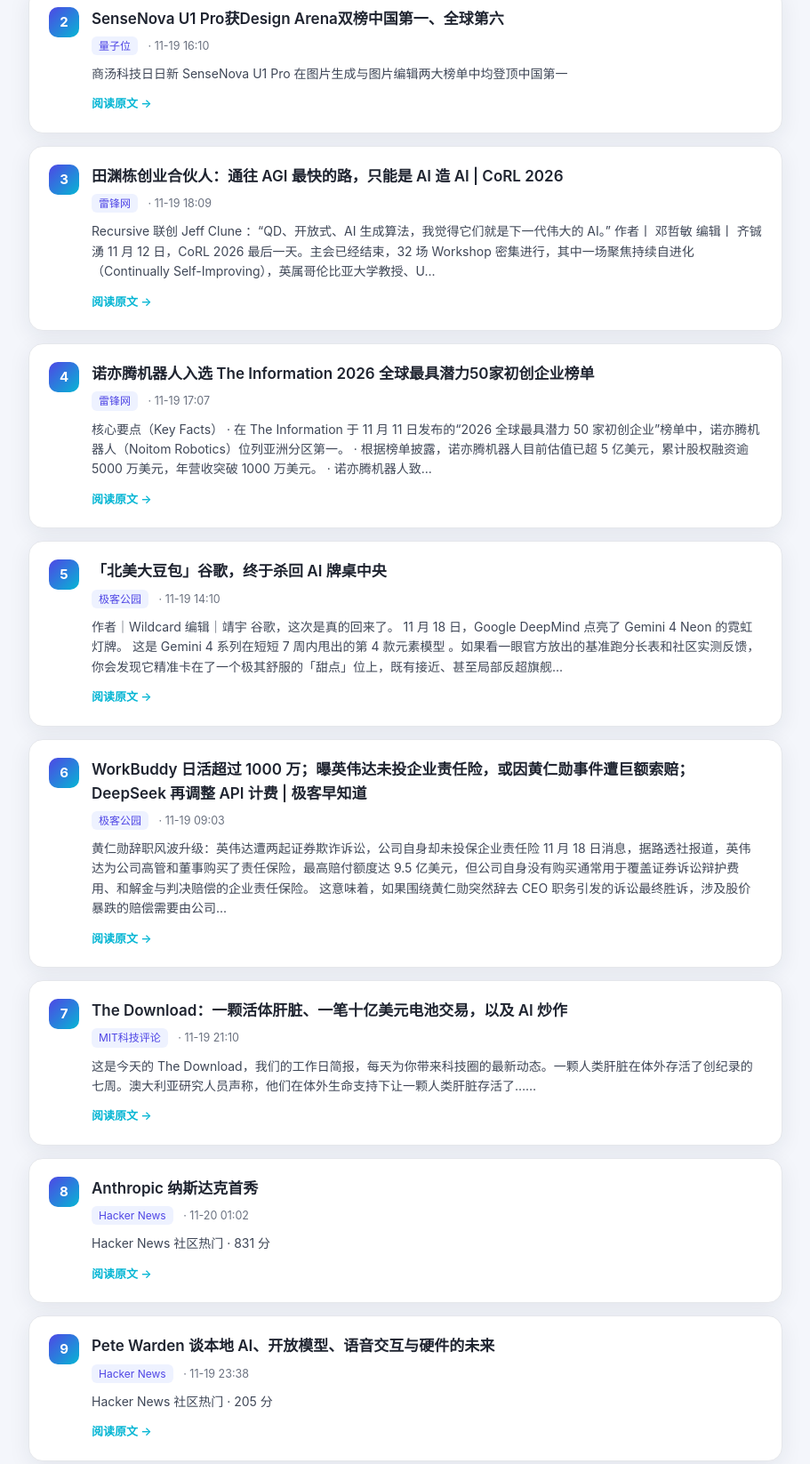
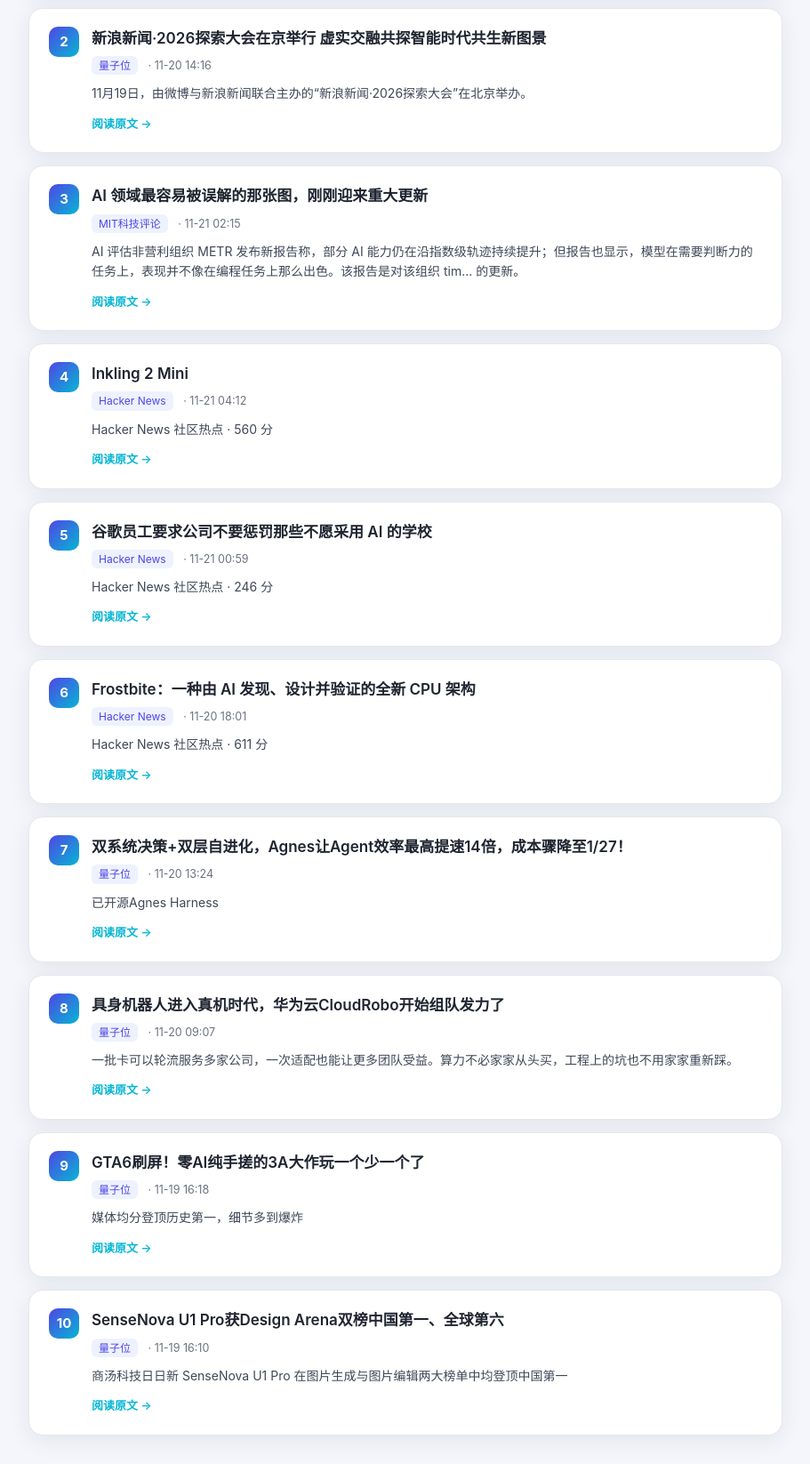
Before and after one commit to yangxe050102/hermes-ai-news, a plain HTML site: page docs/index.html in a window 1280 px wide. Shown: the part 557-2203 px from the top of the page at 89% size, without its empty margins (184-1095 px from the left). Drawn offline with Linux system fonts and the light colour scheme.

Commit message:
Daily AI news briefing 2026-11-21

```diff
--- a/docs/index.html
+++ b/docs/index.html
@@ -4,7 +4,7 @@
 <meta charset="utf-8">
 <meta name="viewport" content="width=device-width, initial-scale=1">
 <meta name="color-scheme" content="light">
-<title>AI 热点日报 · 2026-11-20</title>
+<title>AI 热点日报 · 2026-11-21</title>
 <style>
 :root {
   --bg: #f4f6fb;
@@ -103,12 +103,12 @@ body {
   <div class="wrap">
     <header class="hero">
       <span class="tag">HERMES DAILY</span>
-      <h1>AI 热点日报 · 2026-11-20</h1>
+      <h1>AI 热点日报 · 2026-11-21</h1>
       <div class="sub">AI 领域热点聚合 · 全部内容已翻译为简体中文</div>
       <div class="stats">
         <div><div class="num">10</div><div class="lbl">今日精选</div></div>
-        <div><div class="num">5</div><div class="lbl">信息源</div></div>
-        <div><div class="num">2026-11-20</div><div class="lbl">日期</div></div>
+        <div><div class="num">3</div><div class="lbl">信息源</div></div>
+        <div><div class="num">2026-11-21</div><div class="lbl">日期</div></div>
       </div>
     </header>
 
@@ -116,6 +116,94 @@ body {
       <article class="card">
         <div class="card-top">
           <div class="rank">1</div>
+          <div>
+            <a class="title" href="https://www.qbitai.com/2026/11/511610.html" target="_blank" rel="noopener">昇腾算力训出了双榜SOTA的具身世界模型，华为云这次想把整套底座开放出来</a>
+            <div class="meta"><span class="badge">量子位</span> · 11-20 16:04</div>
+            <div class="summary">国产算力的成熟，把具身竞争维度从「芯片有多强」，拉入了一个比拼训练效率、数据规模、部署成本和场景落地速度的多维战场。</div>
+            <a class="read" href="https://www.qbitai.com/2026/11/511610.html" target="_blank" rel="noopener">阅读原文 →</a>
+          </div>
+        </div>
+      </article>
+      <article class="card">
+        <div class="card-top">
+          <div class="rank">2</div>
+          <div>
+            <a class="title" href="https://www.qbitai.com/2026/11/511603.html" target="_blank" rel="noopener">新浪新闻·2026探索大会在京举行 虚实交融共探智能时代共生新图景</a>
+            <div class="meta"><span class="badge">量子位</span> · 11-20 14:16</div>
+            <div class="summary">11月19日，由微博与新浪新闻联合主办的“新浪新闻·2026探索大会”在北京举办。</div>
+            <a class="read" href="https://www.qbitai.com/2026/11/511603.html" target="_blank" rel="noopener">阅读原文 →</a>
+          </div>
+        </div>
+      </article>
+      <article class="card">
+        <div class="card-top">
+          <div class="rank">3</div>
+          <div>
+            <a class="title" href="https://www.technologyreview.com/2026/11/20/1149399/the-most-misunderstood-graph-in-ai-just-got-a-major-update/" target="_blank" rel="noopener">AI 领域最容易被误解的那张图，刚刚迎来重大更新</a>
+            <div class="meta"><span class="badge">MIT科技评论</span> · 11-21 02:15</div>
+            <div class="summary">AI 评估非营利组织 METR 发布新报告称，部分 AI 能力仍在沿指数级轨迹持续提升；但报告也显示，模型在需要判断力的任务上，表现并不像在编程任务上那么出色。该报告是对该组织 tim... 的更新。</div>
+            <a class="read" href="https://www.technologyreview.com/2026/11/20/1149399/the-most-misunderstood-graph-in-ai-just-got-a-major-update/" target="_blank" rel="noopener">阅读原文 →</a>
+          </div>
+        </div>
+      </article>
+      <article class="card">
+        <div class="card-top">
+          <div class="rank">4</div>
+          <div>
+            <a class="title" href="https://thinkingmachines.ai/news/inkling-2-mini/" target="_blank" rel="noopener">Inkling 2 Mini</a>
+            <div class="meta"><span class="badge">Hacker News</span> · 11-21 04:12</div>
+            <div class="summary">Hacker News 社区热点 · 560 分</div>
+            <a class="read" href="https://thinkingmachines.ai/news/inkling-2-mini/" target="_blank" rel="noopener">阅读原文 →</a>
+          </div>
+        </div>
+      </article>
+      <article class="card">
+        <div class="card-top">
+          <div class="rank">5</div>
+          <div>
+            <a class="title" href="https://www.motherjones.com/politics/2026/11/google-alphabet-union-school-ai-protest-gemini-workers-petition/" target="_blank" rel="noopener">谷歌员工要求公司不要惩罚那些不愿采用 AI 的学校</a>
+            <div class="meta"><span class="badge">Hacker News</span> · 11-21 00:59</div>
+            <div class="summary">Hacker News 社区热点 · 246 分</div>
+            <a class="read" href="https://www.motherjones.com/politics/2026/11/google-alphabet-union-school-ai-protest-gemini-workers-petition/" target="_blank" rel="noopener">阅读原文 →</a>
+          </div>
+        </div>
+      </article>
+      <article class="card">
+        <div class="card-top">
+          <div class="rank">6</div>
+          <div>
+            <a class="title" href="https://architectlabs.com/blog/frostbite" target="_blank" rel="noopener">Frostbite：一种由 AI 发现、设计并验证的全新 CPU 架构</a>
+            <div class="meta"><span class="badge">Hacker News</span> · 11-20 18:01</div>
+            <div class="summary">Hacker News 社区热点 · 611 分</div>
+            <a class="read" href="https://architectlabs.com/blog/frostbite" target="_blank" rel="noopener">阅读原文 →</a>
+          </div>
+        </div>
+      </article>
+      <article class="card">
+        <div class="card-top">
+          <div class="rank">7</div>
+          <div>
+            <a class="title" href="https://www.qbitai.com/2026/11/511582.html" target="_blank" rel="noopener">双系统决策+双层自进化，Agnes让Agent效率最高提速14倍，成本骤降至1/27！</a>
+            <div class="meta"><span class="badge">量子位</span> · 11-20 13:24</div>
+            <div class="summary">已开源Agnes Harness</div>
+            <a class="read" href="https://www.qbitai.com/2026/11/511582.html" target="_blank" rel="noopener">阅读原文 →</a>
+          </div>
+        </div>
+      </article>
+      <article class="card">
+        <div class="card-top">
+          <div class="rank">8</div>
+          <div>
+            <a class="title" href="https://www.qbitai.com/2026/11/511426.html" target="_blank" rel="noopener">具身机器人进入真机时代，华为云CloudRobo开始组队发力了</a>
+            <div class="meta"><span class="badge">量子位</span> · 11-20 09:07</div>
+            <div class="summary">一批卡可以轮流服务多家公司，一次适配也能让更多团队受益。算力不必家家从头买，工程上的坑也不用家家重新踩。</div>
+            <a class="read" href="https://www.qbitai.com/2026/11/511426.html" target="_blank" rel="noopener">阅读原文 →</a>
+          </div>
+        </div>
+      </article>
+      <article class="card">
+        <div class="card-top">
+          <div class="rank">9</div>
           <div>
             <a class="title" href="https://www.qbitai.com/2026/11/511180.html" target="_blank" rel="noopener">GTA6刷屏！零AI纯手搓的3A大作玩一个少一个了</a>
             <div class="meta"><span class="badge">量子位</span> · 11-19 16:18</div>
@@ -126,7 +214,7 @@ body {
       </article>
       <article class="card">
         <div class="card-top">
-          <div class="rank">2</div>
+          <div class="rank">10</div>
           <div>
             <a class="title" href="https://www.qbitai.com/2026/11/511179.html" target="_blank" rel="noopener">SenseNova U1 Pro获Design Arena双榜中国第一、全球第六</a>
             <div class="meta"><span class="badge">量子位</span> · 11-19 16:10</div>
@@ -135,97 +223,9 @@ body {
           </div>
         </div>
       </article>
-      <article class="card">
-        <div class="card-top">
-          <div class="rank">3</div>
-          <div>
-            <a class="title" href="https://www.leiphone.com/category/private/wIgMWmjlB5GTKg6e.html" target="_blank" rel="noopener">田渊栋创业合伙人：通往 AGI 最快的路，只能是 AI 造 AI | CoRL 2026</a>
-            <div class="meta"><span class="badge">雷锋网</span> · 11-19 18:09</div>
-            <div class="summary">Recursive 联创 Jeff Clune ：“QD、开放式、AI 生成算法，我觉得它们就是下一代伟大的 AI。” 作者丨 邓哲敏 编辑丨 齐铖湧 11 月 12 日，CoRL 2026 最后一天。主会已经结束，32 场 Workshop 密集进行，其中一场聚焦持续自进化（Continually Self-Improving），英属哥伦比亚大学教授、U...</div>
-            <a class="read" href="https://www.leiphone.com/category/private/wIgMWmjlB5GTKg6e.html" target="_blank" rel="noopener">阅读原文 →</a>
-          </div>
-        </div>
-      </article>
-      <article class="card">
-        <div class="card-top">
-          <div class="rank">4</div>
-          <div>
-            <a class="title" href="https://www.leiphone.com/category/ai/AfdiA9NBN3TJrgDL.html" target="_blank" rel="noopener">诺亦腾机器人入选 The Information 2026 全球最具潜力50家初创企业榜单</a>
-            <div class="meta"><span class="badge">雷锋网</span> · 11-19 17:07</div>
-            <div class="summary">核心要点（Key Facts） · 在 The Information 于 11 月 11 日发布的“2026 全球最具潜力 50 家初创企业”榜单中，诺亦腾机器人（Noitom Robotics）位列亚洲分区第一。 · 根据榜单披露，诺亦腾机器人目前估值已超 5 亿美元，累计股权融资逾 5000 万美元，年营收突破 1000 万美元。 · 诺亦腾机器人致...</div>
-            <a class="read" href="https://www.leiphone.com/category/ai/AfdiA9NBN3TJrgDL.html" target="_blank" rel="noopener">阅读原文 →</a>
-          </div>
-        </div>
-      </article>
-      <article class="card">
-        <div class="card-top">
-          <div class="rank">5</div>
-          <div>
-            <a class="title" href="http://www.geekpark.net/news/374196" target="_blank" rel="noopener">「北美大豆包」谷歌，终于杀回 AI 牌桌中央</a>
-            <div class="meta"><span class="badge">极客公园</span> · 11-19 14:10</div>
-            <div class="summary">作者｜Wildcard 编辑｜靖宇 谷歌，这次是真的回来了。 11 月 18 日，Google DeepMind 点亮了 Gemini 4 Neon 的霓虹灯牌。 这是 Gemini 4 系列在短短 7 周内甩出的第 4 款元素模型 。如果看一眼官方放出的基准跑分长表和社区实测反馈，你会发现它精准卡在了一个极其舒服的「甜点」位上，既有接近、甚至局部反超旗舰...</div>
-            <a class="read" href="http://www.geekpark.net/news/374196" target="_blank" rel="noopener">阅读原文 →</a>
-          </div>
-        </div>
-      </article>
-      <article class="card">
-        <div class="card-top">
-          <div class="rank">6</div>
-          <div>
-            <a class="title" href="http://www.geekpark.net/news/374177" target="_blank" rel="noopener">WorkBuddy 日活超过 1000 万；曝英伟达未投企业责任险，或因黄仁勋事件遭巨额索赔；DeepSeek 再调整 API 计费 | 极客早知道</a>
-            <div class="meta"><span class="badge">极客公园</span> · 11-19 09:03</div>
-            <div class="summary">黄仁勋辞职风波升级：英伟达遭两起证券欺诈诉讼，公司自身却未投保企业责任险 11 月 18 日消息，据路透社报道，英伟达为公司高管和董事购买了责任保险，最高赔付额度达 9.5 亿美元，但公司自身没有购买通常用于覆盖证券诉讼辩护费用、和解金与判决赔偿的企业责任保险。 这意味着，如果围绕黄仁勋突然辞去 CEO 职务引发的诉讼最终胜诉，涉及股价暴跌的赔偿需要由公司...</div>
-            <a class="read" href="http://www.geekpark.net/news/374177" target="_blank" rel="noopener">阅读原文 →</a>
-          </div>
-        </div>
-      </article>
-      <article class="card">
-        <div class="card-top">
-          <div class="rank">7</div>
-          <div>
-            <a class="title" href="https://www.technologyreview.com/2026/11/19/1148979/the-download-liver-kept-alive-sila-battery-deal-ai-hype/" target="_blank" rel="noopener">The Download：一颗活体肝脏、一笔十亿美元电池交易，以及 AI 炒作</a>
-            <div class="meta"><span class="badge">MIT科技评论</span> · 11-19 21:10</div>
-            <div class="summary">这是今天的 The Download，我们的工作日简报，每天为你带来科技圈的最新动态。一颗人类肝脏在体外存活了创纪录的七周。澳大利亚研究人员声称，他们在体外生命支持下让一颗人类肝脏存活了……</div>
-            <a class="read" href="https://www.technologyreview.com/2026/11/19/1148979/the-download-liver-kept-alive-sila-battery-deal-ai-hype/" target="_blank" rel="noopener">阅读原文 →</a>
-          </div>
-        </div>
-      </article>
-      <article class="card">
-        <div class="card-top">
-          <div class="rank">8</div>
-          <div>
-            <a class="title" href="https://www.reuters.com/business/finance/anthropics-historic-debut-put-ais-promise-peril-wall-st-test-2026-11-19/" target="_blank" rel="noopener">Anthropic 纳斯达克首秀</a>
-            <div class="meta"><span class="badge">Hacker News</span> · 11-20 01:02</div>
-            <div class="summary">Hacker News 社区热门 · 831 分</div>
-            <a class="read" href="https://www.reuters.com/business/finance/anthropics-historic-debut-put-ais-promise-peril-wall-st-test-2026-11-19/" target="_blank" rel="noopener">阅读原文 →</a>
-          </div>
-        </div>
-      </article>
-      <article class="card">
-        <div class="card-top">
-          <div class="rank">9</div>
-          <div>
-            <a class="title" href="https://thedataexchange.media/pete-warden-moonshine/" target="_blank" rel="noopener">Pete Warden 谈本地 AI、开放模型、语音交互与硬件的未来</a>
-            <div class="meta"><span class="badge">Hacker News</span> · 11-19 23:38</div>
-            <div class="summary">Hacker News 社区热门 · 205 分</div>
-            <a class="read" href="https://thedataexchange.media/pete-warden-moonshine/" target="_blank" rel="noopener">阅读原文 →</a>
-          </div>
-        </div>
-      </article>
-      <article class="card">
-        <div class="card-top">
-          <div class="rank">10</div>
-          <div>
-            <a class="title" href="https://perishablepress.com/chrome-ai-wasting-much-bandwidth/" target="_blank" rel="noopener">Chrome 的 AI 功能被指浪费大量带宽</a>
-            <div class="meta"><span class="badge">Hacker News</span> · 11-20 00:54</div>
-            <div class="summary">Hacker News 社区热门 · 122 分</div>
-            <a class="read" href="https://perishablepress.com/chrome-ai-wasting-much-bandwidth/" target="_blank" rel="noopener">阅读原文 →</a>
-          </div>
-        </div>
-      </article>
 
     <footer class="footer">
-      由 hermes 自动生成 · 来源：量子位 · 雷锋网 · 极客公园 · MIT科技评论 · Hacker News<br>
+      由 hermes 自动生成 · 来源：量子位 · MIT科技评论 · Hacker News<br>
       <a href="https://github.com/yangxe050102/hermes-ai-news" target="_blank" rel="noopener">GitHub 仓库</a>
     </footer>
   </div>
```
